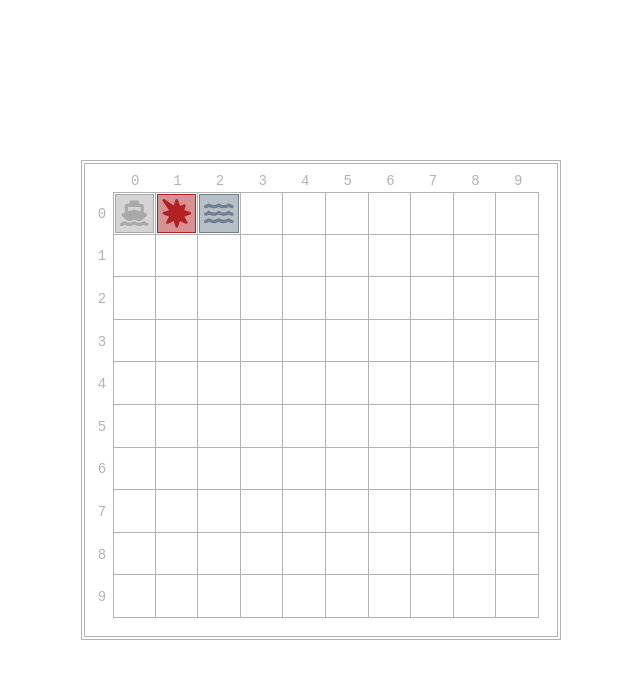
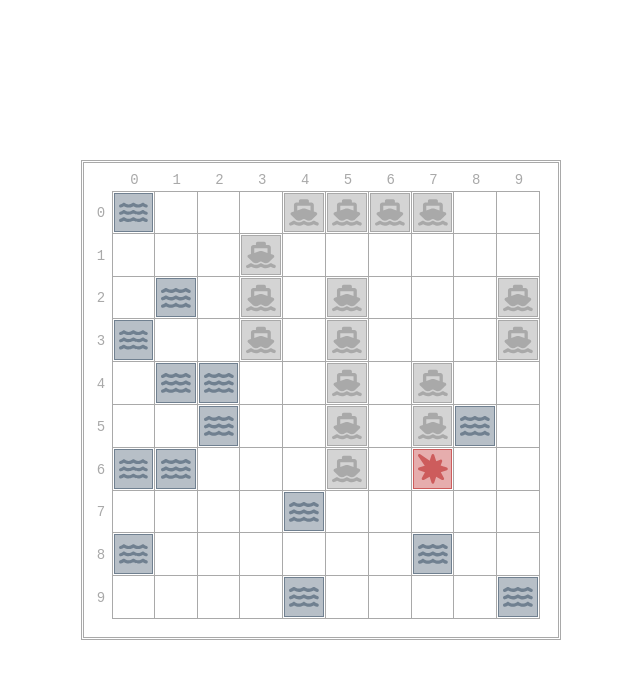
Before and after one commit to endulum/odin-battleship, a website built with webpack: page src/index.html in a window 1280 px wide. Shown: the whole page, without its empty margins (319-959 px from the left). Built offline with nearby package versions, Linux system fonts and the light colour scheme.

Commit message:
render a board with ships, hits, misses

```diff
--- a/src/index.js
+++ b/src/index.js
@@ -2,9 +2,17 @@ import './styles/base.css';
 import './styles/board.css';
 import '@fortawesome/fontawesome-free/js/all.js';
 
+import Player from './modules/player/player';
+
+const player = new Player();
+player.yourBoard.placeAllShipsRandomly();
+for (let i = 0; i < 15; i++) player.yourBoard.receiveRandomHit();
+
+document.body.appendChild(renderBoard(player.yourBoard));
+
+function renderBoard(boardData) {
   const board = document.createElement('div');
   board.classList.add('board');
-document.body.appendChild(board);
 
   for (let y = 0; y < 10; y++) {
     const row = document.createElement('div');
@@ -17,42 +25,48 @@ for (let y = 0; y < 10; y++) {
       cell.dataset.x = x;
       cell.dataset.y = y;
 
+      let cellHTML = ``;
+
       if (y === 0) {
-      const indicator = document.createElement('div');
-      indicator.classList.add('x-indicator');
-      indicator.textContent = x;
-      cell.appendChild(indicator);
+        cellHTML += `<div class="x-indicator">${x}</div>`
       }
 
       if (x === 0) {
-      const indicator = document.createElement('div');
-      indicator.classList.add('y-indicator');
-      indicator.textContent = y;
-      cell.appendChild(indicator);
+        cellHTML += `<div class="y-indicator">${y}</div>`
       }
 
+      if (
+        boardData.isOccupied(x, y) &&
+        !boardData.isHit(x, y)
+      ) {
+        cellHTML += `<div class="fill-in ship">
+          <i class="fa-solid fa-ship"></i>
+        </div>`
+      } else if (
+        !boardData.isOccupied(x, y) &&
+        boardData.isHit(x, y)
+      ) {
+        cellHTML += `<div class="fill-in miss">
+          <i class="fa-solid fa-water"></i>
+        </div>`
+      } else if (
+        boardData.isOccupied(x, y) &&
+        boardData.isHit(x, y)
+      ) {
+        cellHTML += `<div class="fill-in hit">
+          <i class="fa-solid fa-burst"></i>
+        </div>`
+      }
+
+      cell.innerHTML = cellHTML;
       row.appendChild(cell);
     }
 
     board.appendChild(row);
   }
 
-const cells = document.querySelectorAll('.cell');
+  return board;
+}
 
-const ship = document.createElement('div');
-ship.classList.add('fill-in');
-ship.classList.add('ship');
-ship.innerHTML = `<i class="fa-solid fa-ship"></i>`;
-cells[0].appendChild(ship);
-
-const hit = document.createElement('div');
-hit.classList.add('fill-in');
-hit.classList.add('hit');
-hit.innerHTML = `<i class="fa-solid fa-burst"></i>`;
-cells[1].appendChild(hit);
-
-const miss = document.createElement('div');
-miss.classList.add('fill-in');
-miss.classList.add('miss');
-miss.innerHTML = `<i class="fa-solid fa-water"></i>`;
-cells[2].appendChild(miss);
+const board = document.createElement('div');
+board.classList.add('board');
--- a/src/modules/board/board.js
+++ b/src/modules/board/board.js
@@ -100,13 +100,9 @@ class Board {
       this.#receivedHits.push([x, y]);
       this.#receivedHits.sort();
 
-      Object.keys(this.#shipCoordinates).forEach(ship => {
-        this.#shipCoordinates[ship].forEach(coord => {
-          if (this.compareCoordinates(coord, [x, y])) {
-            this.damageShipByName(ship);
-          }
-        })
-      })
+      if (this.whichShipHit(x, y)) {
+        this.damageShipByName(this.whichShipHit(x, y));
+      }
     }
   }
 
@@ -177,6 +173,22 @@ class Board {
     return !this.isHit(x, y) && this.isInBounds(x, y);
   }
 
+  whichShipHit(x, y) {
+    let shipName;
+
+    Object.keys(this.#shipCoordinates).forEach(ship => {
+      this.#shipCoordinates[ship].forEach(coord => {
+        if (this.compareCoordinates(coord, [x, y])) {
+          // this.damageShipByName(ship);
+          shipName = ship;
+        }
+      })
+    });
+
+    return shipName;
+  }
+
+
   isAllSunk() {
     return this.#ships.every(ship => ship.isSunk());
   }
--- a/src/styles/board.css
+++ b/src/styles/board.css
@@ -1,9 +1,9 @@
 :root {
-  --neutral: rgba(0,0,0,0.3);
+  --neutral: rgb(169, 169, 169);
   --ship: rgba(169, 169, 169, 0.5);
   --ship-border: rgb(169, 169, 169);
-  --hit: rgba(178, 34, 34, 0.5);
-  --hit-border: rgb(178, 34, 34);
+  --hit: rgba(205, 92, 92, 0.5);
+  --hit-border: rgb(205, 92, 92);
   --miss: rgba(112, 128, 144, 0.5);
   --miss-border: rgb(112, 128, 144);
 }
@@ -15,7 +15,7 @@ body {
 .board {
   width: 30rem;
   height: 30rem;
-  border: 4px double var(--neutral);
+  border: 3px double var(--neutral);
   padding: 1.75rem;
   padding-bottom: 1.125rem;
   padding-right: 1.125rem;
--- a/webpack.config.js
+++ b/webpack.config.js
@@ -19,8 +19,9 @@ module.exports = {
   },
   plugins: [
     new HtmlWebpackPlugin({
-      title: 'Hello, World',
-      favicon: './src/favicon.ico',
+      template: 'src/index.html',
+      // title: 'Hello, World',
+      // favicon: './src/favicon.ico',
     })
   ],
   devtool: 'inline-source-map',
```
Lines whose indentation alone changed are shown as unchanged.
